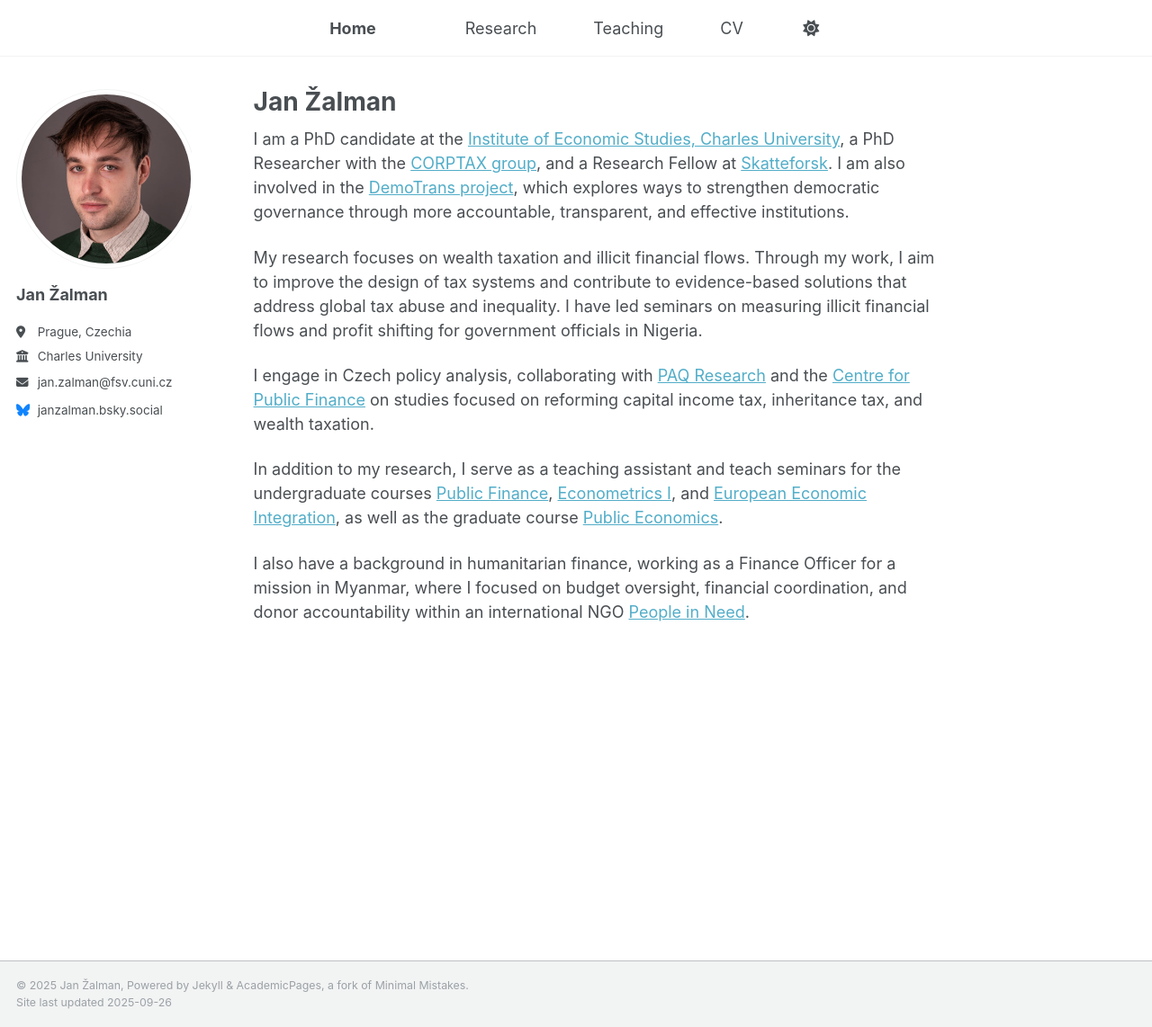
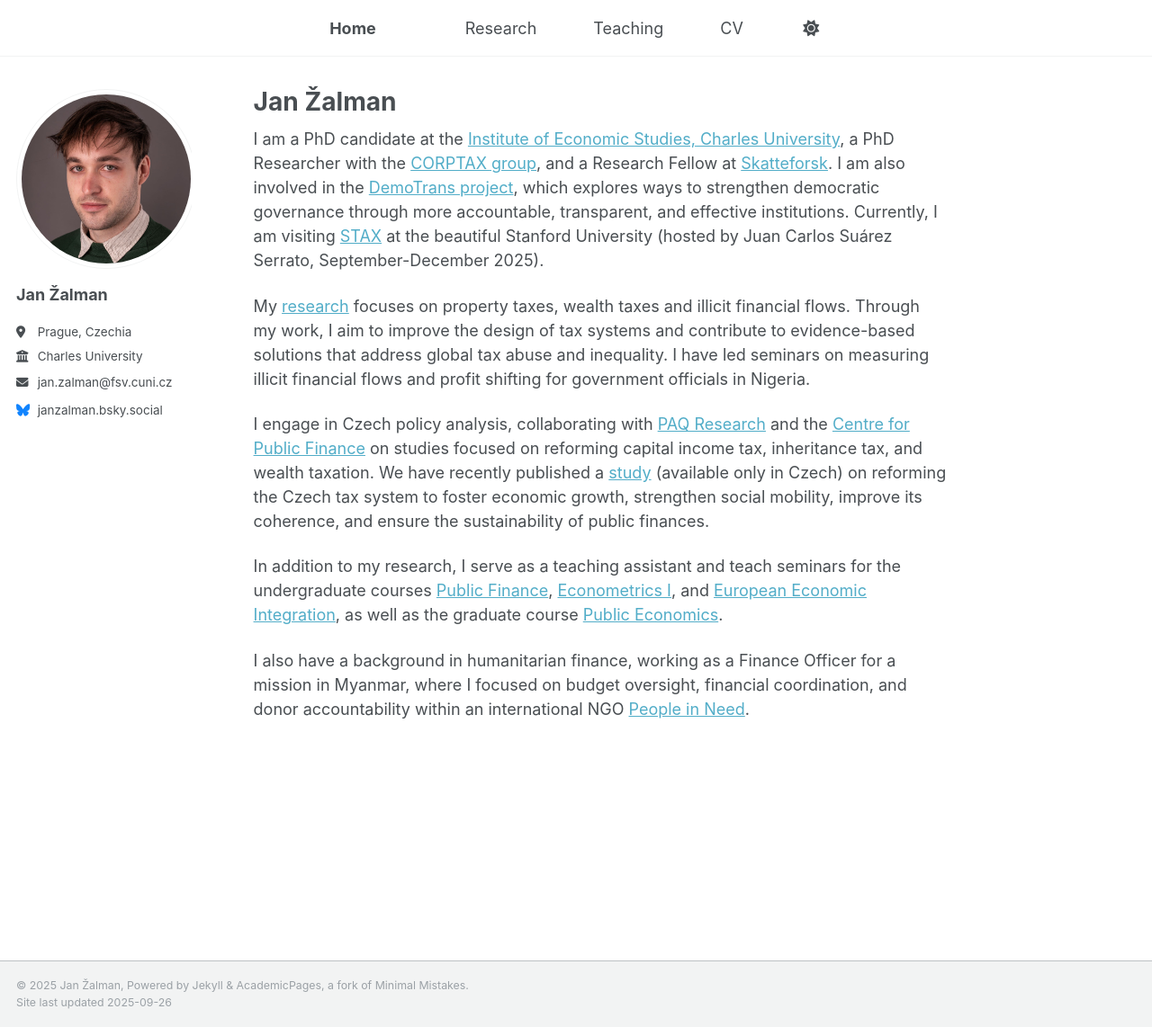
Before and after one commit to janzalman/janzalman.github.io, a Jekyll site: the page built from _pages/index.md, in a window 1280 px wide and 1142 px high. Shown: the whole window at 90% size. Built offline with Jekyll 4.4.1, drawn with Linux system fonts in a browser that asks for light colours.

Commit message:
Update index.md

```diff
--- a/_pages/index.md
+++ b/_pages/index.md
@@ -5,11 +5,11 @@ layout: single
 author_profile: true
 ---
 
-I am a PhD candidate at the [Institute of Economic Studies, Charles University](https://ies.fsv.cuni.cz/en), a PhD Researcher with the [CORPTAX group](https://centreforpublicfinance.eu/), and a Research Fellow at [Skatteforsk](https://www.nmbu.no/en/research/skatteforsk-tax-center). I am also involved in the [DemoTrans project](https://feb.kuleuven.be/drc/LEER/demotrans/demotrans), which explores ways to strengthen democratic governance through more accountable, transparent, and effective institutions.
+I am a PhD candidate at the [Institute of Economic Studies, Charles University](https://ies.fsv.cuni.cz/en), a PhD Researcher with the [CORPTAX group](https://centreforpublicfinance.eu/), and a Research Fellow at [Skatteforsk](https://www.nmbu.no/en/research/skatteforsk-tax-center). I am also involved in the [DemoTrans project](https://feb.kuleuven.be/drc/LEER/demotrans/demotrans), which explores ways to strengthen democratic governance through more accountable, transparent, and effective institutions. Currently, I am visiting [STAX](https://stax.stanford.edu/) at the beautiful Stanford University (hosted by Juan Carlos Suárez Serrato, September-December 2025).
 
-My research focuses on wealth taxation and illicit financial flows. Through my work, I aim to improve the design of tax systems and contribute to evidence-based solutions that address global tax abuse and inequality. I have led seminars on measuring illicit financial flows and profit shifting for government officials in Nigeria.
+My [research](https://janzalman.github.io/research/) focuses on property taxes, wealth taxes and illicit financial flows. Through my work, I aim to improve the design of tax systems and contribute to evidence-based solutions that address global tax abuse and inequality. I have led seminars on measuring illicit financial flows and profit shifting for government officials in Nigeria.
 
-I engage in Czech policy analysis, collaborating with [PAQ Research](https://www.paqresearch.cz/) and the [Centre for Public Finance](https://centreforpublicfinance.eu/) on studies focused on reforming capital income tax, inheritance tax, and wealth taxation.
+I engage in Czech policy analysis, collaborating with [PAQ Research](https://www.paqresearch.cz/) and the [Centre for Public Finance](https://centreforpublicfinance.eu/) on studies focused on reforming capital income tax, inheritance tax, and wealth taxation. We have recently published a [study](https://chytrejsidane.cz/) (available only in Czech) on reforming the Czech tax system to foster economic growth, strengthen social mobility, improve its coherence, and ensure the sustainability of public finances.
 
 In addition to my research, I serve as a teaching assistant and teach seminars for the undergraduate courses [Public Finance](https://is.cuni.cz/studium/eng/predmety/index.php?do=predmet&kod=JEB025), [Econometrics I](https://is.cuni.cz/studium/eng/predmety/index.php?do=predmet&kod=JEB109), and [European Economic Integration](https://is.cuni.cz/studium/eng/predmety/index.php?do=predmet&kod=JEB026), as well as the graduate course [Public Economics](https://is.cuni.cz/studium/eng/predmety/index.php?do=predmet&kod=JEM203).
 
```
